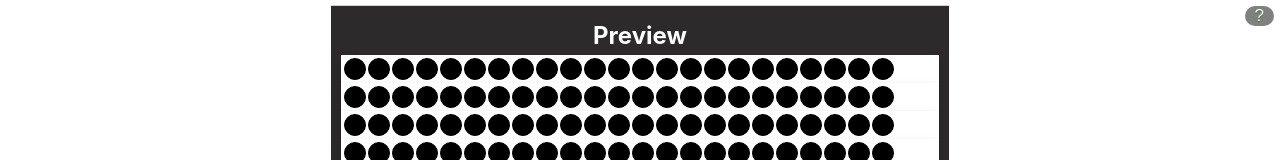
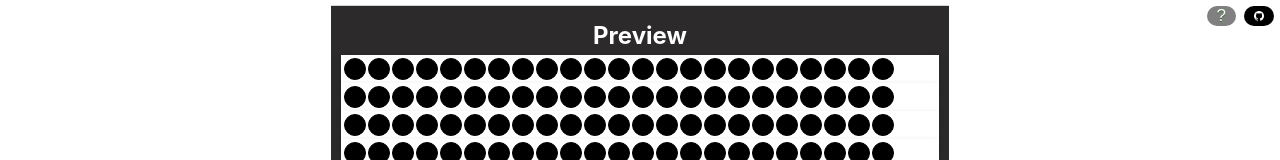
Before and after one commit to mjcolin/lightanimator, a React (Create React App) app: page / in a window 1280 px wide. Shown: the top 160 px of the page. Built offline with nearby package versions, Linux system fonts and the light colour scheme.

Commit message:
added button with link to github

```diff
--- a/src/App.css
+++ b/src/App.css
@@ -19,6 +19,7 @@
 }
 
 .helpSection{
+  display: flex;
   color: white;
   padding: 10px;
   font-family: Cambria, Cochin, Georgia, Times, 'Times New Roman', serif;
@@ -28,3 +29,8 @@
 .helpSection li{
   text-align: left;
 }
+
+.gitHubIcon{
+  width:10px;
+  height: 10px;
+}
--- a/src/App.js
+++ b/src/App.js
@@ -9,6 +9,8 @@ import Preview from './components/Preview.js'
 import CodeCreator from './components/CodeCreator.js'
 import Button from './components/UI/Button.js'
 import Modal from './components/UI/Modal.js'
+import githublogo from './assets/GitHub-Mark-Light-32px.png'
+
 
 function App() {
 
@@ -57,10 +59,16 @@ function hideHelpModal(){
   setShowHelp(false);
 }
 
+function openGitHub(){
+  window.open('https://github.com/mjcolin/lightanimator','_blank');
+}
 
   return (
     <div className="App">
-      <div className="helpButton"><Button onClick={showHelpModal} backColor="grey">?</Button></div>
+      <div className="helpButton">
+        <Button onClick={showHelpModal} backColor="grey">?</Button>
+        <Button onClick={openGitHub} backColor='black'><img src={githublogo} alt="github" className="gitHubIcon"/></Button>
+      </div>
 
       <div className="bottomSection">
         <Preview frames = {timeline} frameRate={frameRate} updateFrameRate={updateFrameRate}/>
```
Also changed, not shown: src/assets/GitHub-Mark-Light-32px.png (added).
